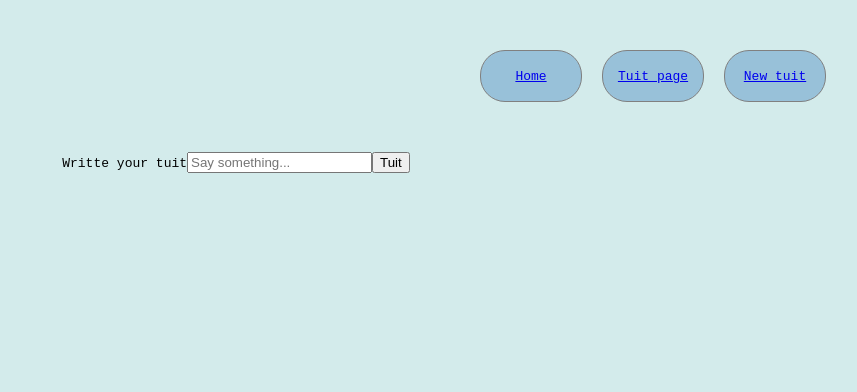
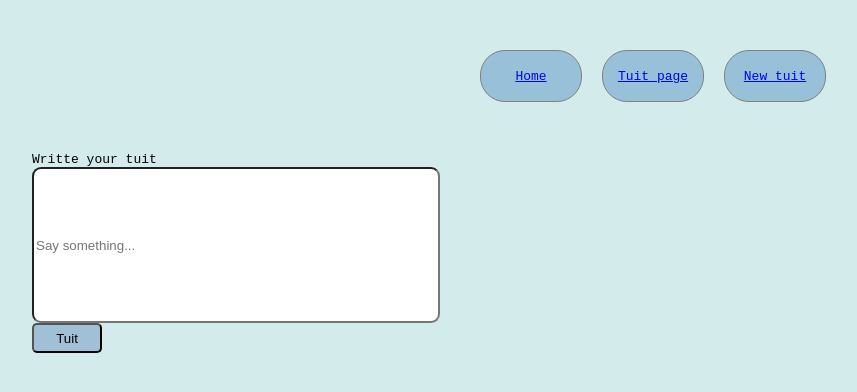
Before and after one commit to adamelamrani/twitter-clone-nextjs-front, a Next.js app: page /new-tuit in a window 1280 px wide. Shown: the top 392 px of the page, without its empty margins (404-1261 px from the left). Built offline with nearby package versions, Linux system fonts and the light colour scheme.

Commit message:
Added input and button styles at new tweet

```diff
--- a/components/TuitInput/TuitInput.js
+++ b/components/TuitInput/TuitInput.js
@@ -6,6 +6,24 @@ const Section = styled.div`
   flex-direction: column;
   align-content: center;
   align-items: center;
+
+  form {
+    display: flex;
+    flex-direction: column;
+  }
+
+  button {
+    width: 70px;
+    height: 30px;
+    background-color: rgb(159 192 214);
+    border-radius: 5px;
+  }
+
+  input {
+    width: 400px;
+    height: 150px;
+    border-radius: 9px;
+  }
 `;
 
 const TuitInput = () => {
```
